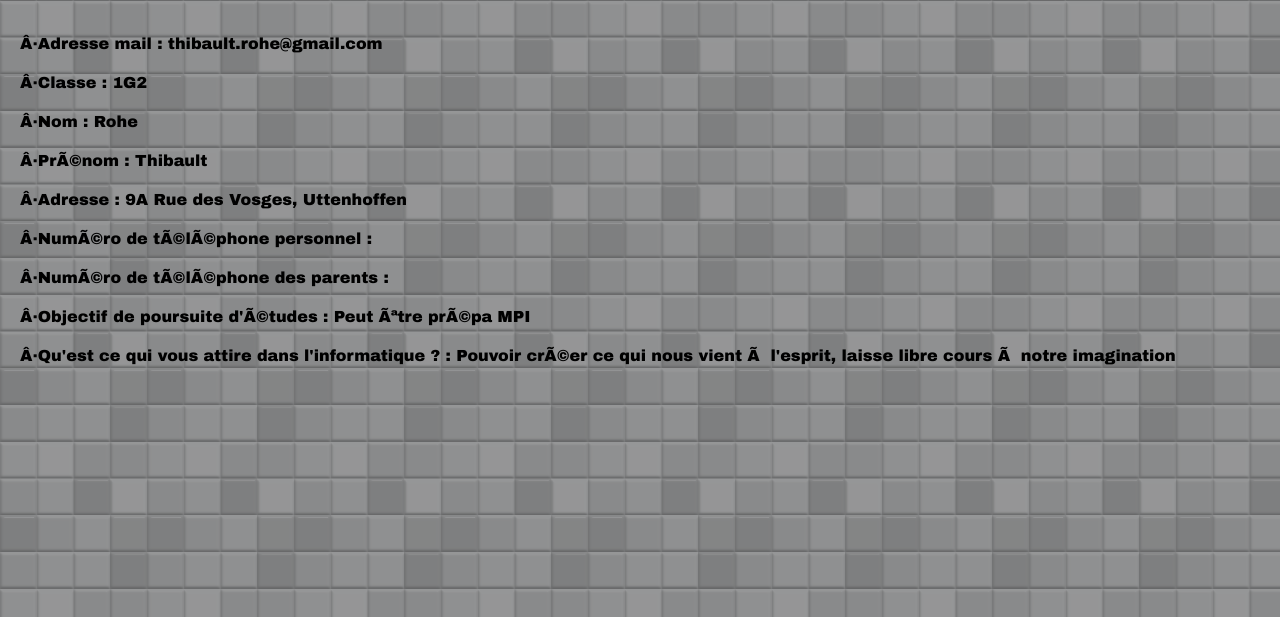
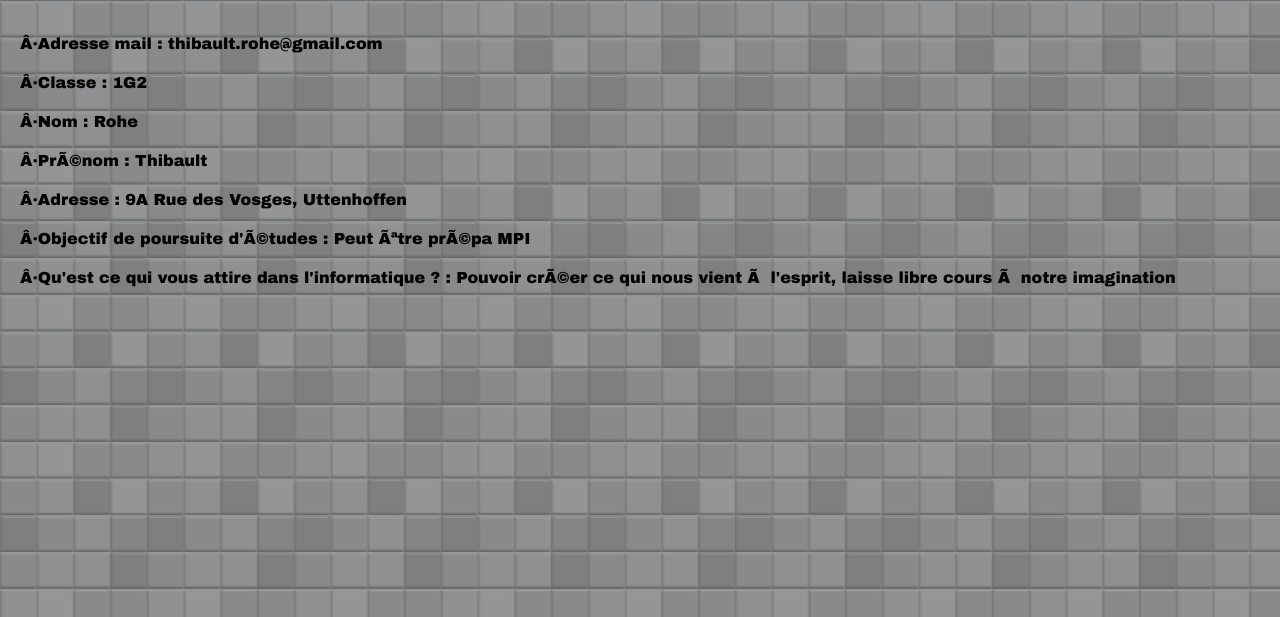
Before and after one commit to Teabow67/Teabow67.github.io, a plain HTML site: page informations.html in a window 1280 px wide. Shown: the part 183-800 px from the top of the page. Drawn offline with Linux system fonts and the light colour scheme.

Commit message:
Update informations.html

```diff
--- a/informations.html
+++ b/informations.html
@@ -26,8 +26,6 @@
      <tr><td>·Nom : Rohe </tr></td>
      <tr><td>·Prénom : Thibault </tr></td>
      <tr><td>·Adresse : 9A Rue des Vosges, Uttenhoffen </tr></td>
-     <tr><td>·Numéro de téléphone personnel :  </tr></td>
-     <tr><td>·Numéro de téléphone des parents :  </tr></td>
      <tr><td>·Objectif de poursuite d'études : Peut être prépa MPI </tr></td>
      <tr><td>·Qu'est ce qui vous attire dans l'informatique ? : Pouvoir créer ce qui nous vient à l'esprit, laisse libre cours à notre imagination </tr></td>
    </table>
```
